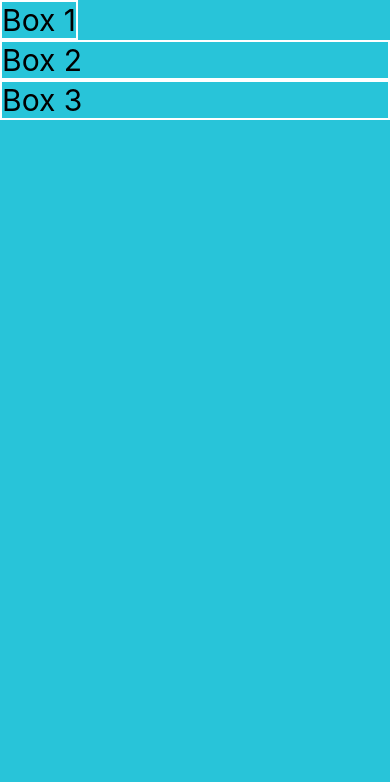
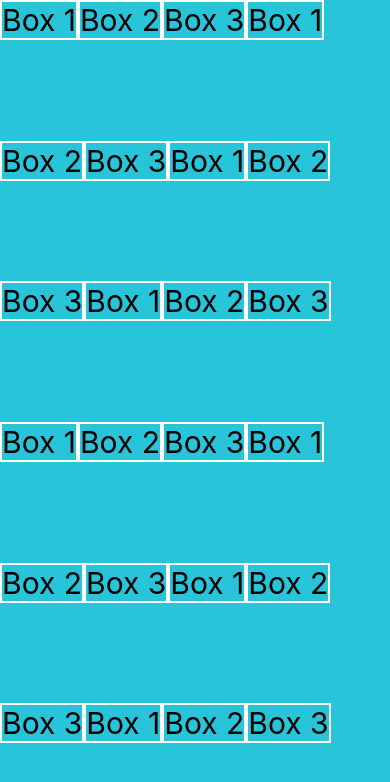
Before and after one commit to Alejoboga20/CounterReactNative, a React Native app: screen / in a window 390 px wide. Shown: the top 782 px of the page. Built offline with nearby package versions, Linux system fonts and the light colour scheme.

Commit message:
Using flex wrap

```diff
--- a/src/screens/FlexScreen.tsx
+++ b/src/screens/FlexScreen.tsx
@@ -4,6 +4,27 @@
 export const FlexScreen = () => {
   return (
     <View style={styles.contaier}>
+      <Text style={styles.box1}>Box 1</Text>
+      <Text style={styles.box2}>Box 2</Text>
+      <Text style={styles.box3}>Box 3</Text>
+      <Text style={styles.box1}>Box 1</Text>
+      <Text style={styles.box2}>Box 2</Text>
+      <Text style={styles.box3}>Box 3</Text>
+      <Text style={styles.box1}>Box 1</Text>
+      <Text style={styles.box2}>Box 2</Text>
+      <Text style={styles.box3}>Box 3</Text>
+      <Text style={styles.box1}>Box 1</Text>
+      <Text style={styles.box2}>Box 2</Text>
+      <Text style={styles.box3}>Box 3</Text>
+      <Text style={styles.box1}>Box 1</Text>
+      <Text style={styles.box2}>Box 2</Text>
+      <Text style={styles.box3}>Box 3</Text>
+      <Text style={styles.box1}>Box 1</Text>
+      <Text style={styles.box2}>Box 2</Text>
+      <Text style={styles.box3}>Box 3</Text>
+      <Text style={styles.box1}>Box 1</Text>
+      <Text style={styles.box2}>Box 2</Text>
+      <Text style={styles.box3}>Box 3</Text>
       <Text style={styles.box1}>Box 1</Text>
       <Text style={styles.box2}>Box 2</Text>
       <Text style={styles.box3}>Box 3</Text>
@@ -15,9 +36,11 @@
   contaier: {
     flex: 1,
     backgroundColor: '#28c4d9',
+    flexDirection: 'row',
+    alignItems: 'flex-start',
+    flexWrap: 'wrap',
   },
   box1: {
-    alignSelf: 'flex-start',
     borderWidth: 2,
     borderColor: 'white',
     fontSize: 30,
```
